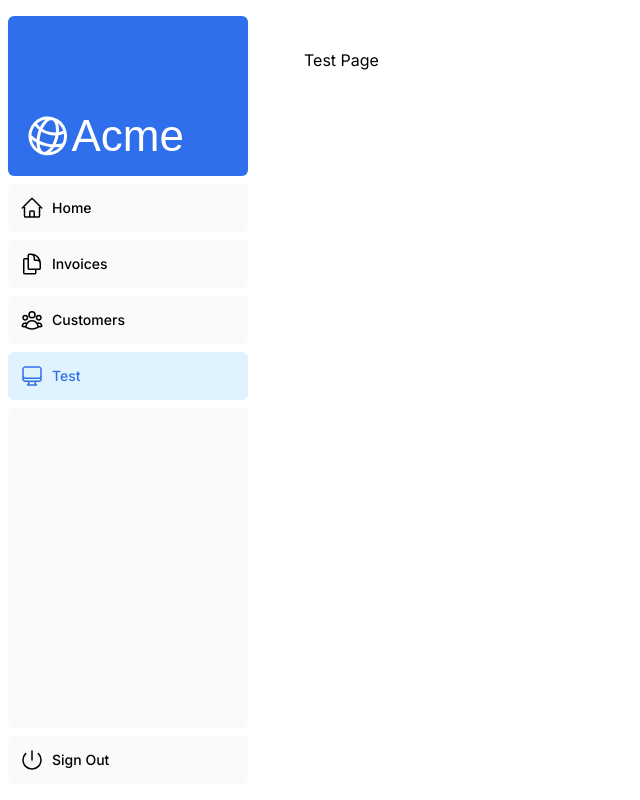
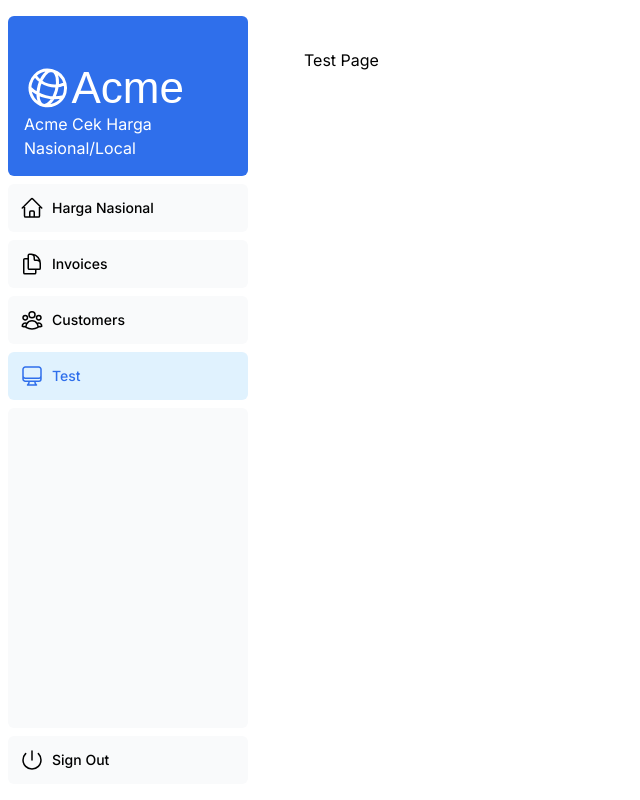
Before and after one commit to Jeremyperwira/NextJS-Database, a Next.js app: page /dashboard/testpage in a window 1280 px wide. Shown: the whole page, without its empty margins (0-640 px from the left). Built offline with nearby package versions, Linux system fonts and the light colour scheme; a web font is replaced by a local one.

Commit message:
Update Latest

```diff
--- a/app/ui/dashboard/nav-links.tsx
+++ b/app/ui/dashboard/nav-links.tsx
@@ -14,7 +14,7 @@ import clsx from 'clsx';
 // Map of links to display in the side navigation.
 // Depending on the size of the application, this would be stored in a database.
 const links = [
-  { name: 'Home',
+  { name: 'Harga Nasional',
     href: '/dashboard',
 
     icon: HomeIcon },
--- a/app/ui/dashboard/sidenav.tsx
+++ b/app/ui/dashboard/sidenav.tsx
@@ -12,6 +12,7 @@ export default function SideNav() {
       >
         <div className="w-32 text-white md:w-40">
           <AcmeLogo />
+          <h1> Acme Cek Harga Nasional/Local</h1>
         </div>
       </Link>
       <div className="flex grow flex-row justify-between space-x-2 md:flex-col md:space-x-0 md:space-y-2">
```
